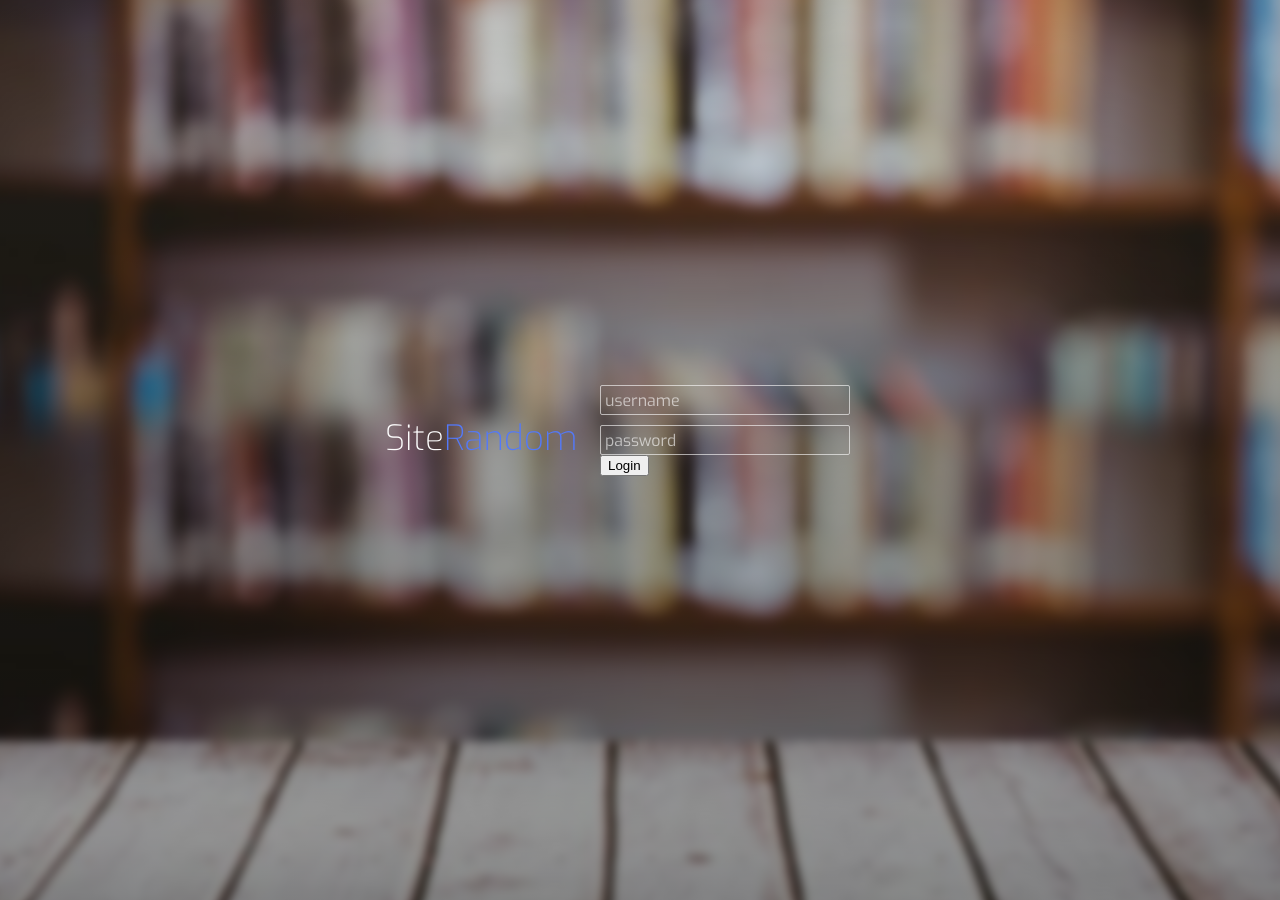
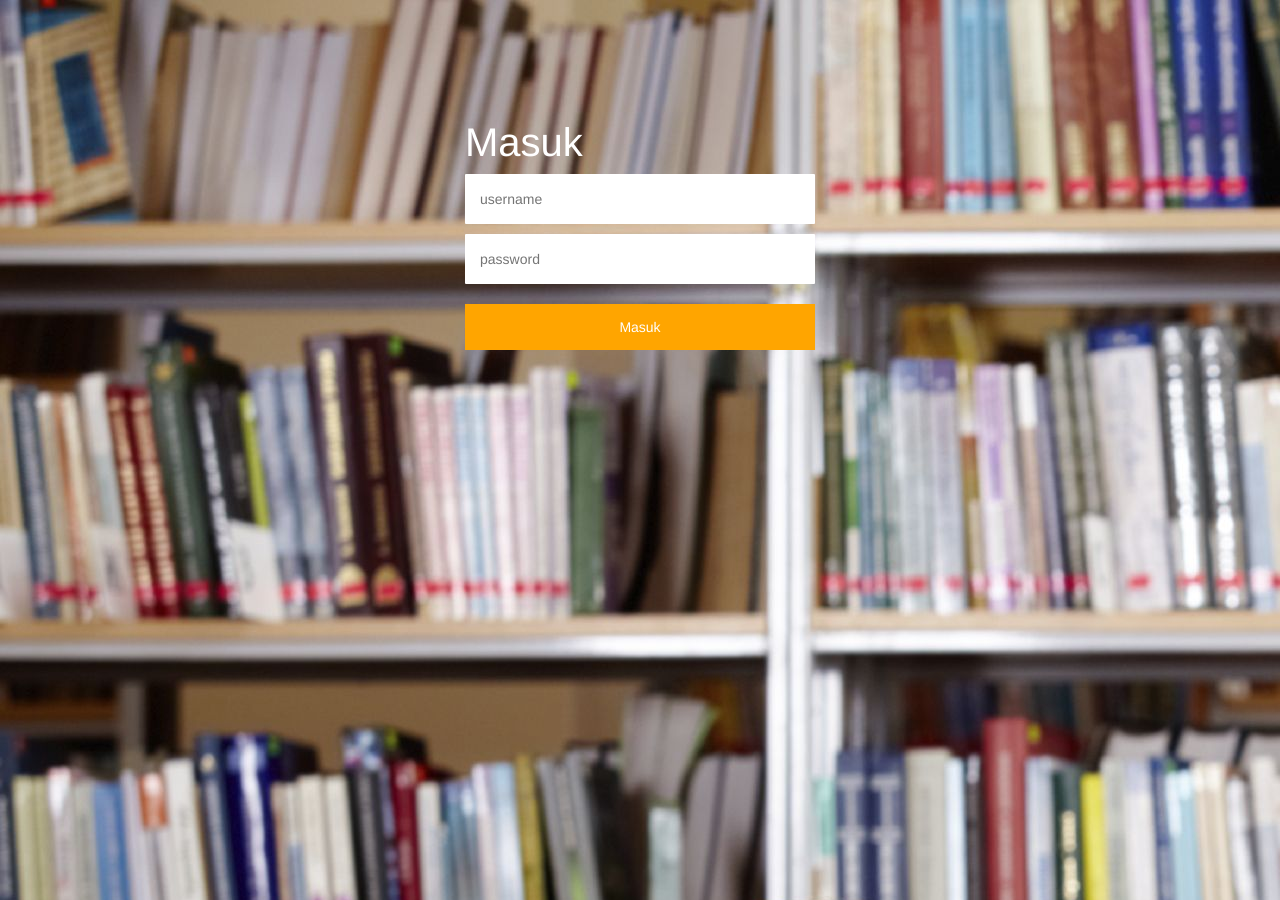
Before and after one commit to aisyahpurnama/perpusdroid, a PHP site: page /login.php in a window 1280 px wide. Run offline with PHP 8.4, Linux system fonts and the light colour scheme.

Commit message:
Initial commit

```diff
--- a/login.php
+++ b/login.php
@@ -1,155 +1,56 @@
+<!DOCTYPE Html>
+<html>
+  <head>
+    <link rel="stylesheet" href="assets/vendor/bootstrap/css/bootstrap.min.css"/>
+    <script src="assets/vendor/jquery/jquery.js"></script>
+    <script src="assets/vendor/bootstrap/js/bootstrap.min.js"></script>
+  </head>
+
   <style>
-@import url(https://fonts.googleapis.com/css?family=Exo:100,200,400);
-@import url(https://fonts.googleapis.com/css?family=Source+Sans+Pro:700,400,300);
-
-body{
-	margin: 0;
-	padding: 0;
-	background: #fff;
-
-	color: #fff;
-	font-family: Arial;
-	font-size: 12px;
+    body
+    {
+      background-image: url("assets/media/images/12.jpg");
     }
 
-.body{
-	position: absolute;
-	top: -20px;
-	left: -20px;
-	right: -40px;
-	bottom: -40px;
-	width: auto;
-	height: auto;
-	background-image:url("../../media/images/1.png");
-	background-size: cover;
-	-webkit-filter: blur(5px);
-	z-index: 0;
+    input
+    {
+      margin-bottom:10px;
+      float:left;
+      width:100%;
+      border-radius: 1px;
+      padding:15px;
+      border:none;
+      box-sizing:border-box;
     }
 
-.grad{
-	position: absolute;
-	top: -20px;
-	left: -20px;
-	right: -40px;
-	bottom: -40px;
-	width: auto;
-	height: auto;
-	background: -webkit-gradient(linear, left top, left bottom, color-stop(0%,rgba(0,0,0,0)), color-stop(100%,rgba(0,0,0,0.65))); /* Chrome,Safari4+ */
-	z-index: 1;
-	opacity: 0.7;
+    button
+    {
+      float:left;
+      width:100%;
+      box-sizing: border-box;
+      padding:13px;
+      margin-top:10px;
+      background-color:orange;
+      color:#fff;
+      border:none;
     }
 
-.header{
-	position: absolute;
-	top: calc(50% - 35px);
-	left: calc(50% - 255px);
-	z-index: 2;
-}
-
-.header div{
-	float: left;
-	color: #fff;
-	font-family: 'Exo', sans-serif;
-	font-size: 35px;
-	font-weight: 200;
-}
-
-.header div span{
-	color: #5379fa !important;
-}
-
-.login{
-	position: absolute;
-	top: calc(50% - 75px);
-	left: calc(50% - 50px);
-	height: 150px;
-	width: 350px;
-	padding: 10px;
-	z-index: 2;
-}
-
-.login input[type=text]{
-	width: 250px;
-	height: 30px;
-	background: transparent;
-	border: 1px solid rgba(255,255,255,0.6);
-	border-radius: 2px;
-	color: #fff;
-	font-family: 'Exo', sans-serif;
-	font-size: 16px;
-	font-weight: 400;
-	padding: 4px;
-}
-
-.login input[type=password]{
-	width: 250px;
-	height: 30px;
-	background: transparent;
-	border: 1px solid rgba(255,255,255,0.6);
-	border-radius: 2px;
-	color: #fff;
-	font-family: 'Exo', sans-serif;
-	font-size: 16px;
-	font-weight: 400;
-	padding: 4px;
-	margin-top: 10px;
-}
-
-.login input[type=button]{
-	width: 260px;
-	height: 35px;
-	background: #fff;
-	border: 1px solid #fff;
-	cursor: pointer;
-	border-radius: 2px;
-	color: #a18d6c;
-	font-family: 'Exo', sans-serif;
-	font-size: 16px;
-	font-weight: 400;
-	padding: 6px;
-	margin-top: 10px;
-}
-
-.login input[type=button]:hover{
-	opacity: 0.8;
-}
-
-.login input[type=button]:active{
-	opacity: 0.6;
-}
-
-.login input[type=text]:focus{
-	outline: none;
-	border: 1px solid rgba(255,255,255,0.9);
-}
-
-.login input[type=password]:focus{
-	outline: none;
-	border: 1px solid rgba(255,255,255,0.9);
-}
-
-.login input[type=button]:focus{
-	outline: none;
-}
-
-::-webkit-input-placeholder{
-   color: rgba(255,255,255,0.6);
-}
-
-::-moz-input-placeholder{
-   color: rgba(255,255,255,0.6);
+    h3{
+      color:#fff;
+      font-size:40px;
     }
   </style>
-<div class="body"></div>
-		<div class="grad"></div>
-		<div class="header">
-			<div>Site<span>Random</span></div>
-		</div>
-		<br>
+  <body>
+    <div class="container">
+      <div class="col-md-4 col-md-offset-4" style="margin-top:100px;">
+        <h3>Masuk</h3>
         <div class="login">
           <form action="proses/login.php" method="post">
             <input type="text" placeholder="username" name="user"><br>
             <input type="password" placeholder="password" name="password"><br>
-				<input type="submit" value="Login">
+            <button type="submit">Masuk</button>
           </form>
         </div>
+      </div>
+    </div>
+  </body>
--- a/show.php
+++ b/show.php
@@ -13,8 +13,8 @@ while($row = mysqli_fetch_assoc($result)) {
    $encode['pengarang'] = $row['pengarang'];
    $encode['judul'] = $row['judul'];
    $encode['ringkasan'] = $row['ringkasan'];
-   $encode['nilai_satuan'] = $row['nilai_satuan'];
-   $encode['nilai_barang'] = $row['nilai_barang'];
+    $encode['nilai_perolehan'] = $row['nilai_perolehan'];
+   $encode['jumalah_barang'] = $row['jumlah_barang'];
    $encode['ruangan'] = $row['ruangan'];
    $encode['posisi_barang'] = $row['posisi_barang'];
    $encode['kondisi'] = $row['kondisi'];
```
Also changed, not shown: bpsbook.sql (added, +101 -0 lines), daftar.php (added, +102 -0 lines), input-data.php (+48 -26 lines), list-buku.php (+5 -4 lines), nbproject/private/private.xml (+8 -9 lines), proses/daftar_admin.php (added, +18 -0 lines), proses/tambah-data.php (+11 -7 lines), 1 other file. Lines whose indentation alone changed are shown as unchanged.
